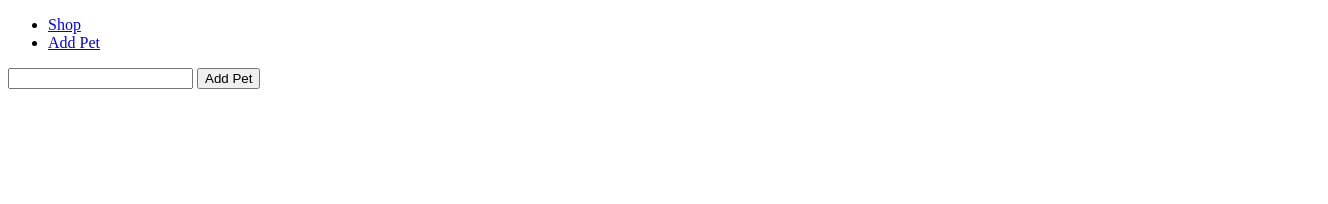
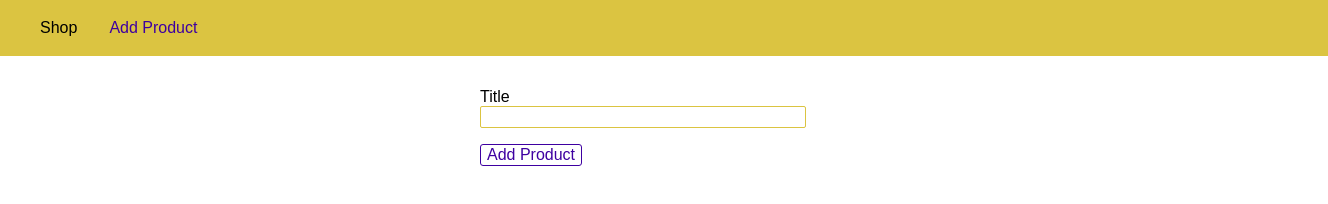
Before and after one commit to jessicabreedlove/petstoreNode, a website: page views/add-product.html in a window 1280 px wide. Shown: the whole page, 1328 px wide, since content can reach past the window. Drawn offline with Linux system fonts and the light colour scheme.

Commit message:
moved css

```diff
--- a/views/add-product.html
+++ b/views/add-product.html
@@ -4,23 +4,31 @@
     <meta charset="UTF-8" />
     <meta name="viewport" content="width=device-width, initial-scale=1.0" />
     <meta http-equiv="X-UA-Compatible" content="ie=edge" />
-    <title>Add Pet</title>
+    <title>Add Product</title>
+    <link rel="stylesheet" href="/css/main.css" />
+    <link rel="stylesheet" href="/css/product.css" />
   </head>
 
   <body>
-    <header>
-      <nav>
-        <ul>
-          <li><a href="/">Shop</a></li>
-          <li><a href="/admin/add-product">Add Pet</a></li>
+    <header class="main-header">
+      <nav class="main-header__nav">
+        <ul class="main-header__item-list">
+          <li class="main-header__item"><a href="/">Shop</a></li>
+          <li class="main-header__item">
+            <a class="active" href="/admin/add-product">Add Product</a>
+          </li>
         </ul>
       </nav>
     </header>
 
     <main>
-      <form action="/add-product" method="POST">
-        <input type="text" name="title" />
-        <button type="submit">Add Pet</button>
+      <form class="product-form" action="/admin/add-product" method="POST">
+        <div class="form-control">
+          <label for="title">Title</label>
+          <input type="text" name="title" id="title" />
+        </div>
+
+        <button type="submit">Add Product</button>
       </form>
     </main>
   </body>
```
Also changed, not shown: public/css/main.css (renamed from public/main.css), public/css/product.css (renamed from public/product.css).
